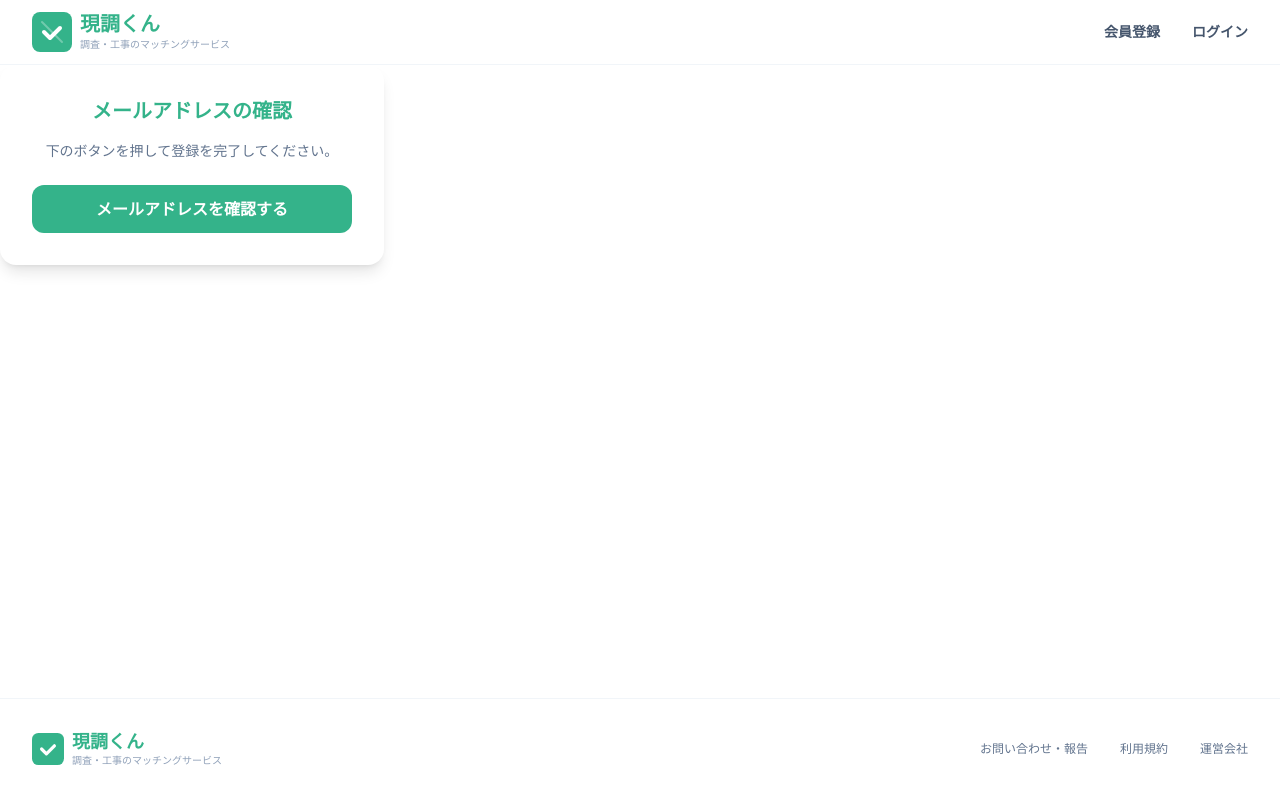
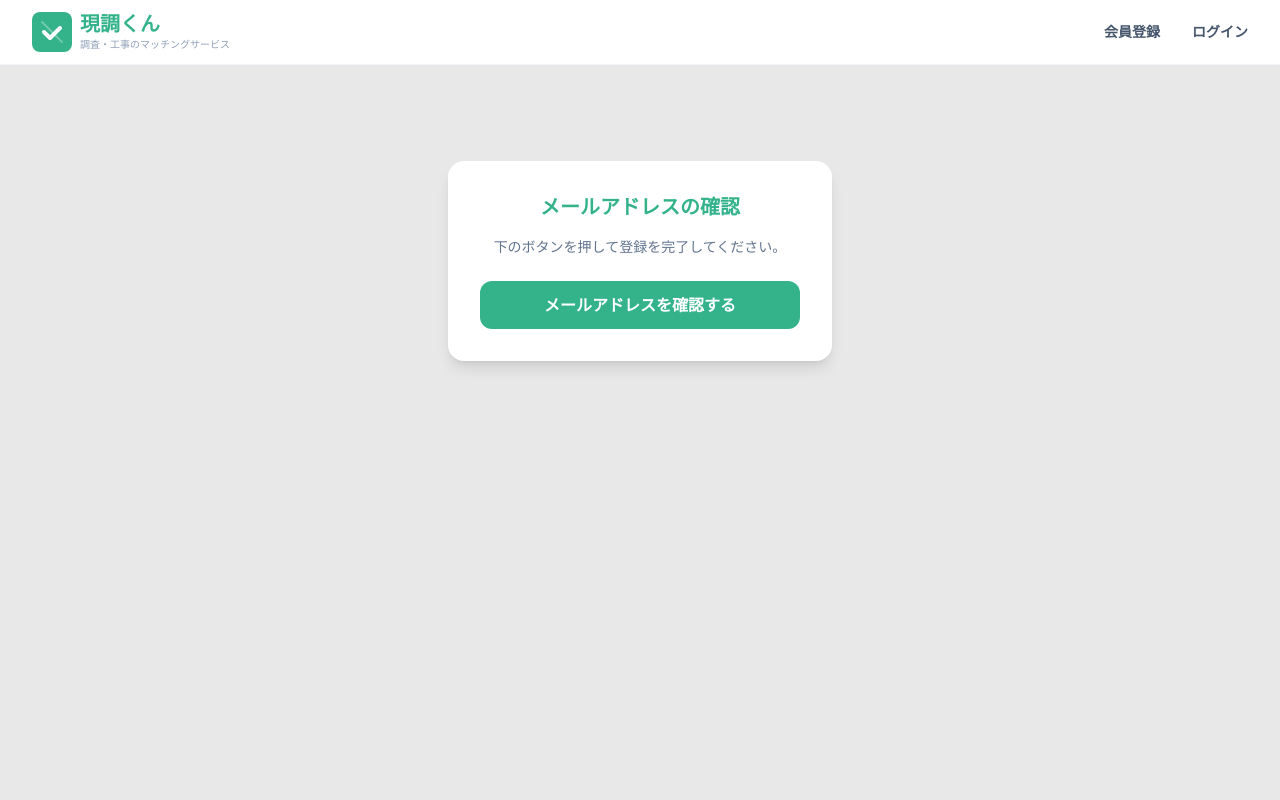
Before and after one commit to taku-luminary/genchokun, a Next.js app: page /auth/confirm in a window 1280 px wide. Shown: the top 800 px of the page. Built offline with nearby package versions, Linux system fonts and the light colour scheme; no server answers.

Commit message:
確認ページのカードを中央やや上に配置

```diff
--- a/app/auth/confirm/page.tsx
+++ b/app/auth/confirm/page.tsx
@@ -36,6 +36,7 @@ export default function ConfirmPage() {
   };
 
   return (
+    <div className="min-h-screen bg-[#e8e8e8] flex items-start justify-center px-4 pt-24">
       <div className="bg-white rounded-2xl shadow-lg p-8 w-full max-w-sm text-center">
         <h1 className="text-xl font-black text-brand-green mb-4">
           メールアドレスの確認
@@ -56,5 +57,7 @@ export default function ConfirmPage() {
           {status === "loading" ? "確認中..." : "メールアドレスを確認する"}
         </button>
       </div>
+    </div>
   );
+
 }
```
Lines whose indentation alone changed are shown as unchanged.
